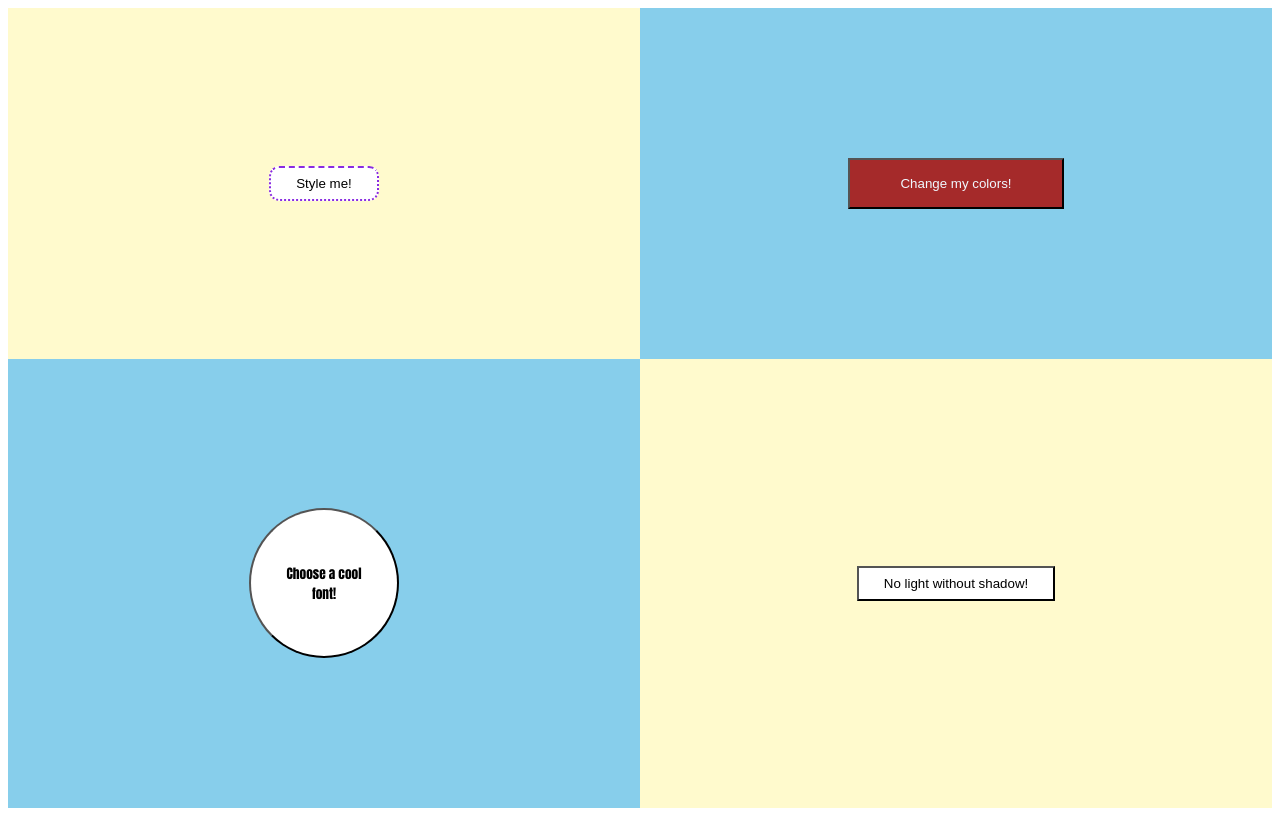
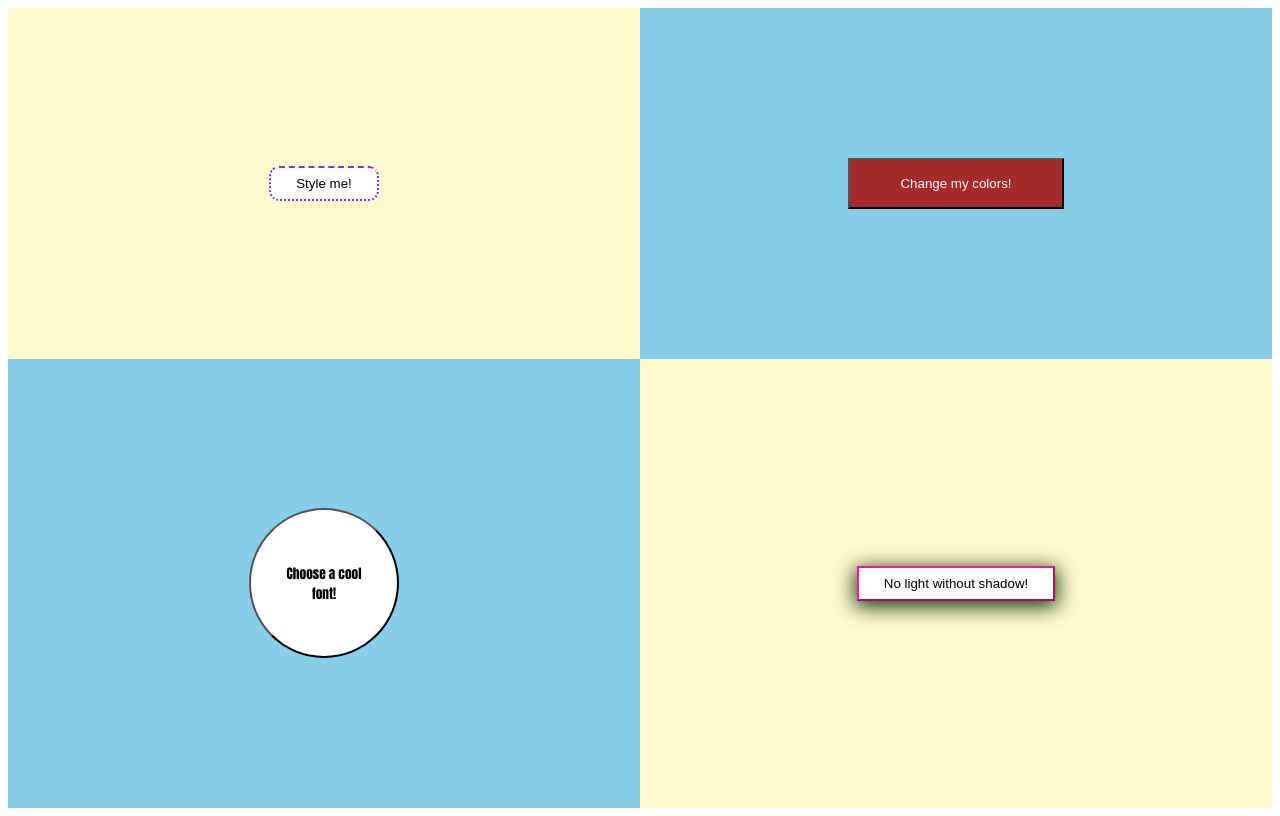
Before and after one commit to em-ha/web-challenges, a website: page css-basic/css-basics_button-styles/index.html in a window 1280 px wide. Drawn offline with Linux system fonts and the light colour scheme.

Commit message:
add styleings to button 3

```diff
--- a/css-basic/css-basics_button-styles/css/styles.css
+++ b/css-basic/css-basics_button-styles/css/styles.css
@@ -58,7 +58,8 @@ Make sure not to put your code into the comments, because then nothing will happ
 }
 
 .button4 {
-  box-shadow: 20px;
+  box-shadow: 0px 4px 20px 2px #123812;
+  border-color: deeppink;
 
   /* Style me! Can you add a shadow to this button? Try playing around with shadow properties - you can even change the shadow color, size, and more. */
 }
```
